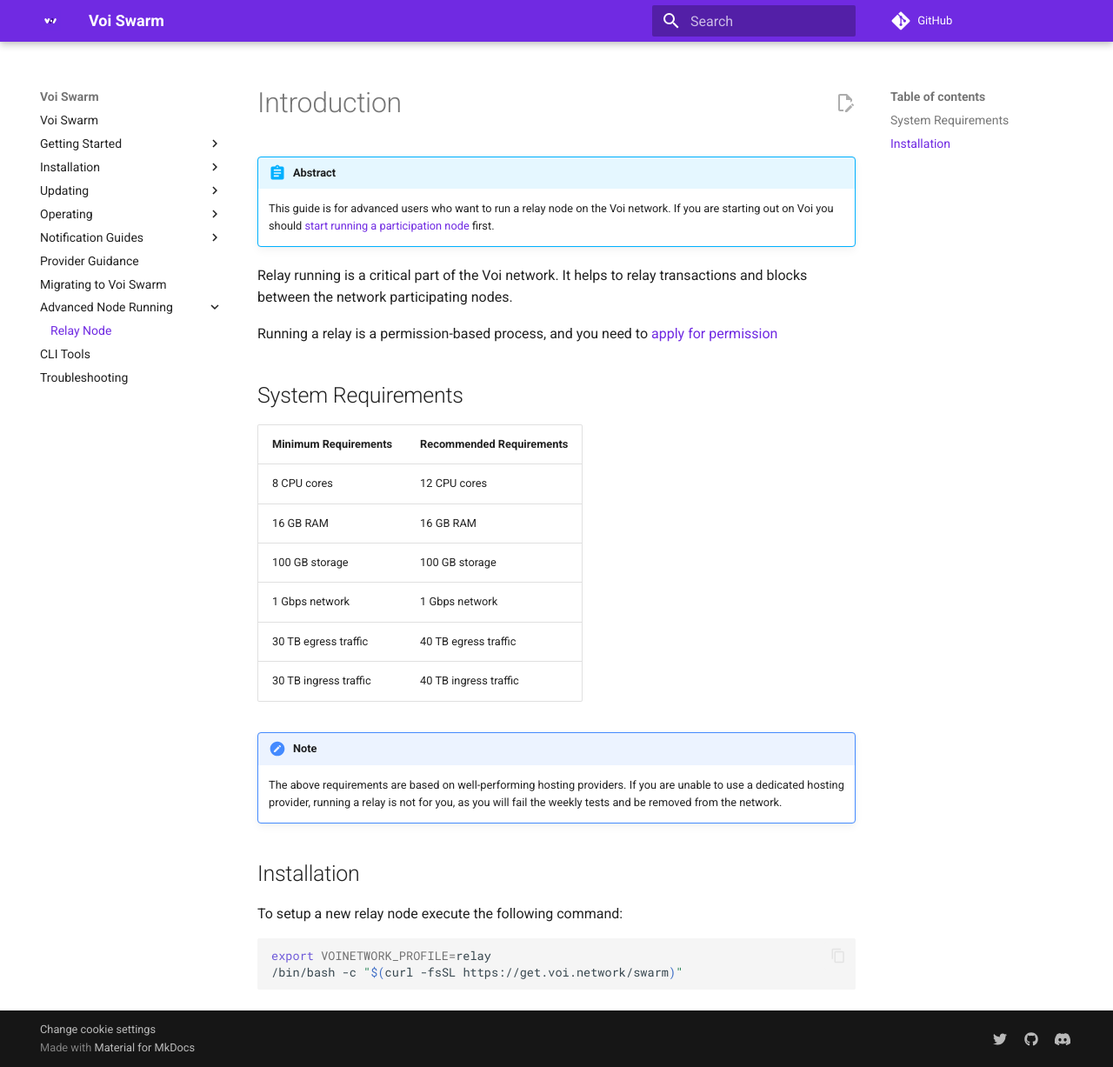
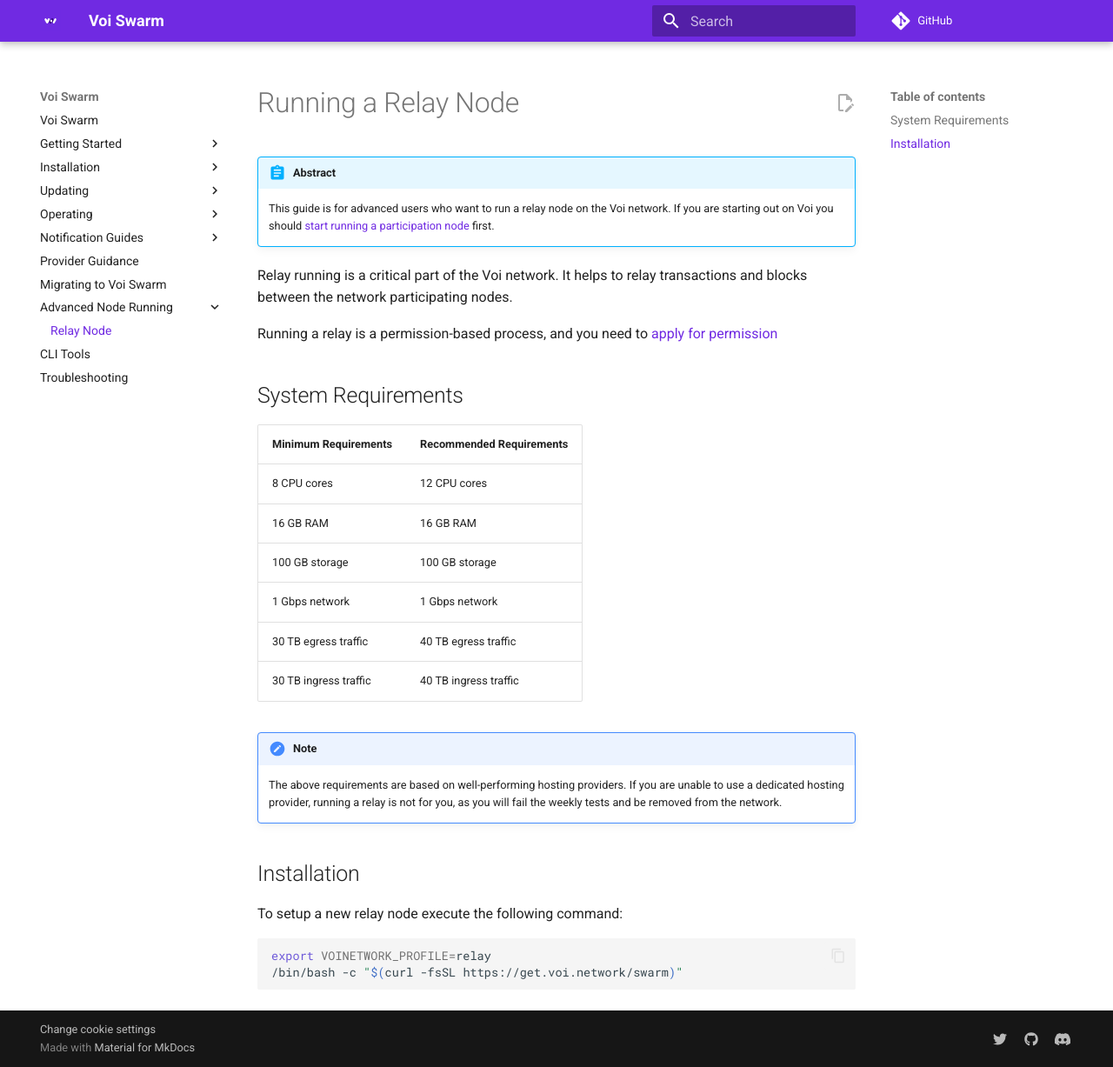
Before and after one commit to VoiNetwork/voi-swarm, an MkDocs documentation site: the page built from docs/advanced-node-running/relay-node.md, in a window 1280 px wide and 1227 px high. Shown: the whole window at 87% size. Built offline with MkDocs 1.6.1 and Material for MkDocs 9.7.7, drawn with Linux system fonts in a browser that asks for light colours; plug-ins that fetch from the network failed and are left out; comment, search, counter and statistics services are not loaded.

Commit message:
Update title

```diff
--- a/docs/advanced-node-running/relay-node.md
+++ b/docs/advanced-node-running/relay-node.md
@@ -1,4 +1,4 @@
-# Introduction
+# Running a Relay Node
 
 !!! abstract
     This guide is for advanced users who want to run a relay node on the Voi network.
```
